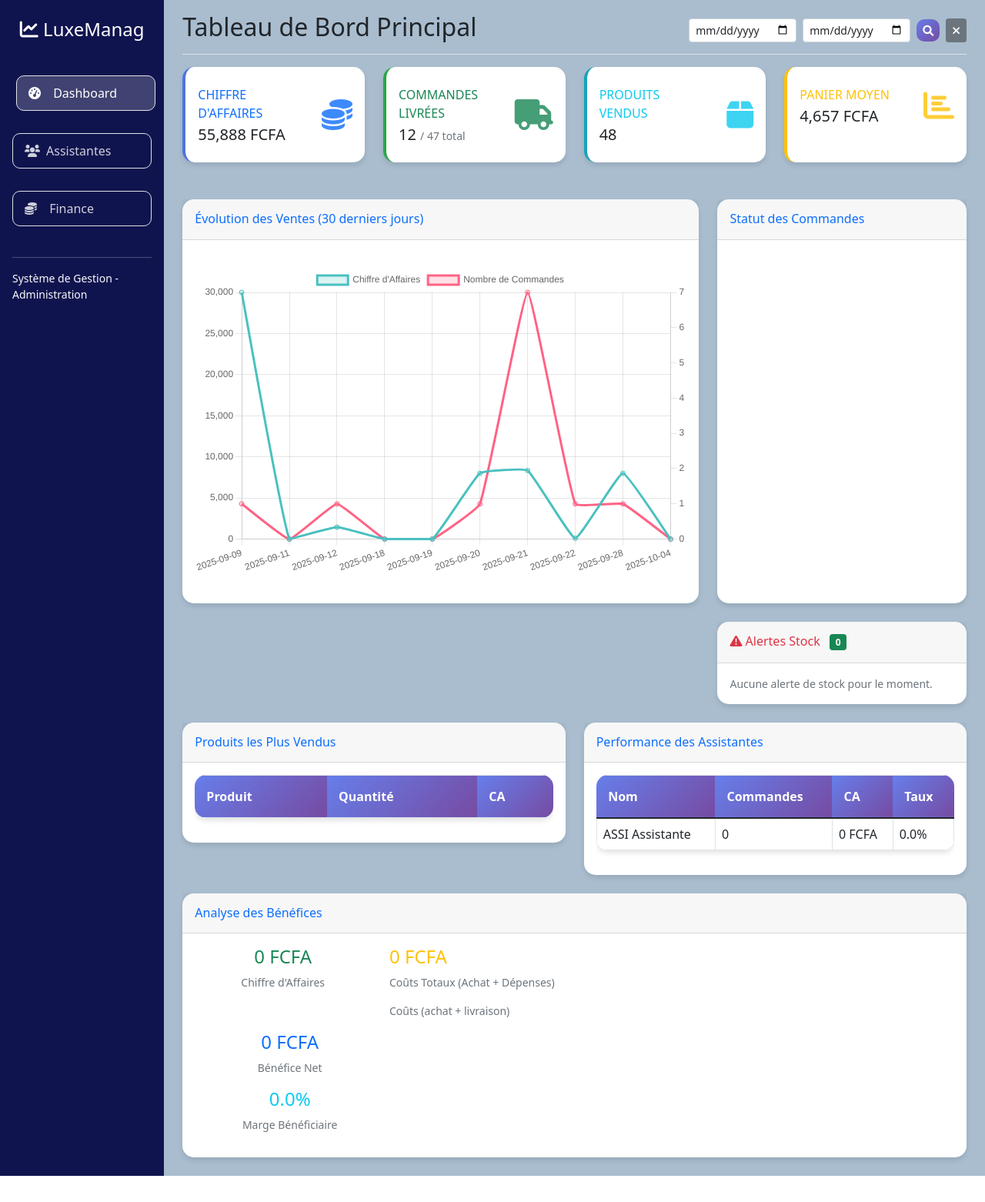
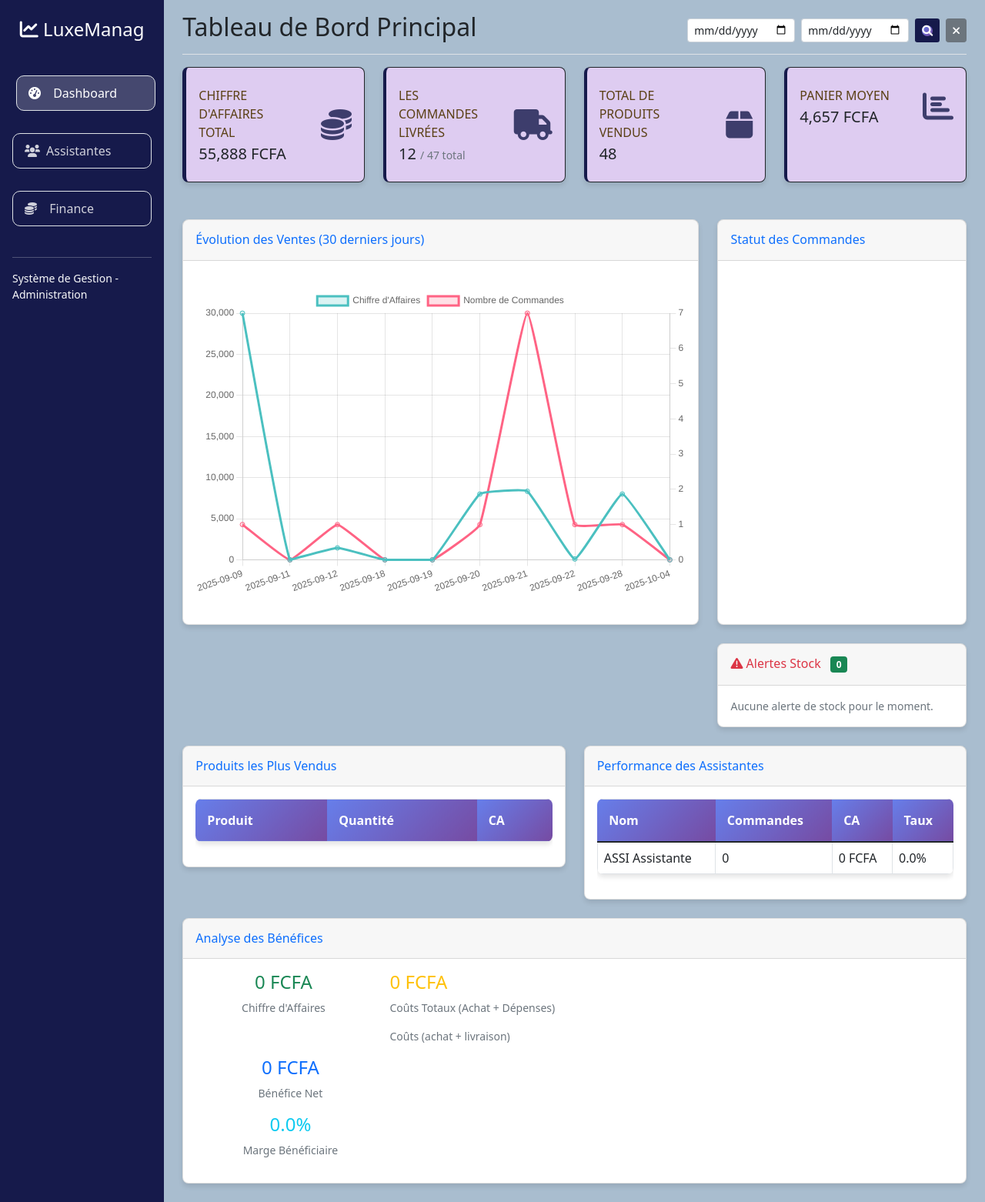
Before and after one commit to henocn/gestion-shopping, a PHP site: page / in a window 1280 px wide. Shown: the whole page at 77% size. Before the commit the page ends 1528 px from the top, so only its background shows below. Run offline with PHP 8.4, Linux system fonts and the light colour scheme; data comes from the database, SQL or seed files in the repository; data that the repository does not hold is empty; a map, chart or similar area stays blank.

Commit message:
change dashboard card style

```diff
--- a/assets/css/dashboard.css
+++ b/assets/css/dashboard.css
@@ -7,16 +7,14 @@
     --danger-color: #dc3545;
     --info-color: #17a2b8;
     --card-shadow: 0 4px 6px rgba(0, 0, 0, 0.1);
-    --border-radius: 15px;
+    --border-radius: 8px;
 }
 
 /* Cartes du tableau de bord */
 .dashboard-card {
-    border: none;
     border-radius: var(--border-radius);
     box-shadow: var(--card-shadow);
     transition: all 0.3s ease;
-    background: white;
 }
 
 .dashboard-card:hover {
--- a/assets/css/style.css
+++ b/assets/css/style.css
@@ -1,10 +1,10 @@
 :root {
 
 --primary: #ce8557;
---secondary: rgb(189, 133, 43);
---paper: #dcc5f5ff;
+--secondary: rgb(90, 63, 20);
+--paper: rgb(222, 204, 241);
 --magenta: rgb(169, 189, 207);
---main: rgb(16, 20, 78);
+--main: rgb(22, 26, 75);
 }
 
 
--- a/index.php
+++ b/index.php
@@ -97,8 +97,8 @@ $lowStock = $productManager->getLowStockAlerts(10);
                                     style="width: 140px;">
                             </div>
 
-                            <button type="submit" class="btn btn-primary btn-sm">
-                                <i class="fas fa-search"></i>
+                            <button type="submit" class="btn main-bg btn-sm">
+                                <i class="fas fa-search btn-primary"></i>
                             </button>
                             <!-- reset -->
                             <a href="index.php" class="btn btn-secondary btn-sm">
@@ -111,19 +111,19 @@ $lowStock = $productManager->getLowStockAlerts(10);
                 <!-- Cartes statistiques principales -->
                 <div class="row mb-4">
                     <div class="col-xl-3 col-md-6 mb-4">
-                        <div class="card dashboard-card border-left-primary h-100 py-2">
+                        <div class="card dashboard-card paper-bg h-100 py-2" style="border: 1px solid; border-left: 5px solid var(--main);">
                             <div class="card-body">
                                 <div class="row no-gutters align-items-center">
                                     <div class="col mr-2">
-                                        <div class="text-xs font-weight-bold text-primary text-uppercase mb-1">
-                                            Chiffre d'Affaires
+                                        <div class="text-xs font-weight-bold text-uppercase mb-1 secondary-color">
+                                            Chiffre d'Affaires Total
                                         </div>
                                         <div class="h5 mb-0 font-weight-bold text-gray-800">
                                             <?= number_format($globalStats['total_revenue'] ?? 0) ?> FCFA
                                         </div>
                                     </div>
                                     <div class="col-auto">
-                                        <i class="fas fa-coins stat-icon text-primary"></i>
+                                        <i class="fas fa-coins stat-icon main-color"></i>
                                     </div>
                                 </div>
                             </div>
@@ -131,12 +131,12 @@ $lowStock = $productManager->getLowStockAlerts(10);
                     </div>
 
                     <div class="col-xl-3 col-md-6 mb-4">
-                        <div class="card dashboard-card border-left-success h-100 py-2">
+                        <div class="card dashboard-card paper-bg h-100 py-2" style="border: 1px solid; border-left: 4px solid var(--main);">
                             <div class="card-body">
                                 <div class="row no-gutters align-items-center">
                                     <div class="col mr-2">
-                                        <div class="text-xs font-weight-bold text-success text-uppercase mb-1">
-                                            Commandes Livrées
+                                        <div class="text-xs font-weight-bold text-uppercase mb-1 secondary-color">
+                                            Les Commandes Livrées
                                         </div>
                                         <div class="h5 mb-0 font-weight-bold text-gray-800">
                                             <?= $globalStats['delivered_orders'] ?? 0 ?>
@@ -144,7 +144,7 @@ $lowStock = $productManager->getLowStockAlerts(10);
                                         </div>
                                     </div>
                                     <div class="col-auto">
-                                        <i class="fas fa-truck stat-icon text-success"></i>
+                                        <i class="fas fa-truck stat-icon main-color"></i>
                                     </div>
                                 </div>
                             </div>
@@ -152,19 +152,19 @@ $lowStock = $productManager->getLowStockAlerts(10);
                     </div>
 
                     <div class="col-xl-3 col-md-6 mb-4">
-                        <div class="card dashboard-card border-left-info h-100 py-2">
+                        <div class="card dashboard-card paper-bg h-100 py-2" style="border: 1px solid; border-left: 4px solid var(--main);">
                             <div class="card-body">
                                 <div class="row no-gutters align-items-center">
                                     <div class="col mr-2">
-                                        <div class="text-xs font-weight-bold text-info text-uppercase mb-1">
-                                            Produits Vendus
+                                        <div class="text-xs font-weight-bold text-uppercase mb-1 secondary-color">
+                                            Total de Produits Vendus
                                         </div>
                                         <div class="h5 mb-0 font-weight-bold text-gray-800">
                                             <?= $globalStats['total_quantity_sold'] ?? 0 ?>
                                         </div>
                                     </div>
                                     <div class="col-auto">
-                                        <i class="fas fa-box stat-icon text-info"></i>
+                                        <i class="fas fa-box stat-icon main-color"></i>
                                     </div>
                                 </div>
                             </div>
@@ -172,11 +172,11 @@ $lowStock = $productManager->getLowStockAlerts(10);
                     </div>
 
                     <div class="col-xl-3 col-md-6 mb-4">
-                        <div class="card dashboard-card border-left-warning h-100 py-2">
+                        <div class="card dashboard-card paper-bg h-100 py-2" style="border: 1px solid; border-left: 4px solid var(--main);">
                             <div class="card-body">
                                 <div class="row no-gutters align-items-center">
                                     <div class="col mr-2">
-                                        <div class="text-xs font-weight-bold text-warning text-uppercase mb-1">
+                                        <div class="text-xs font-weight-bold text-uppercase mb-1 secondary-color">
                                             Panier Moyen
                                         </div>
                                         <div class="h5 mb-0 font-weight-bold text-gray-800">
@@ -184,7 +184,7 @@ $lowStock = $productManager->getLowStockAlerts(10);
                                         </div>
                                     </div>
                                     <div class="col-auto">
-                                        <i class="fas fa-chart-bar stat-icon text-warning"></i>
+                                        <i class="fas fa-chart-bar stat-icon main-color"></i>
                                     </div>
                                 </div>
                             </div>
```
